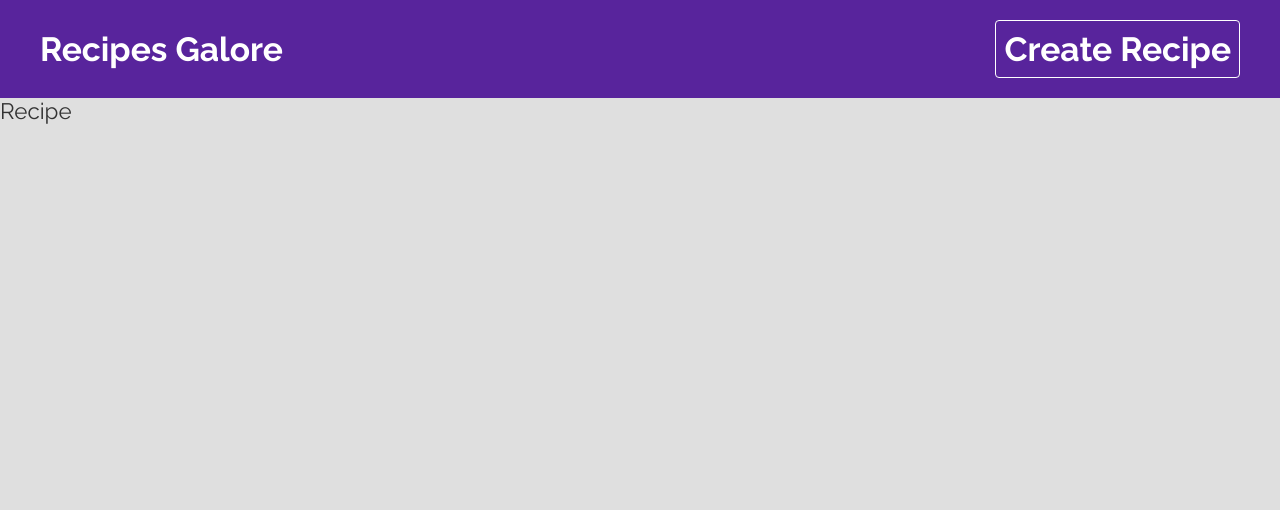
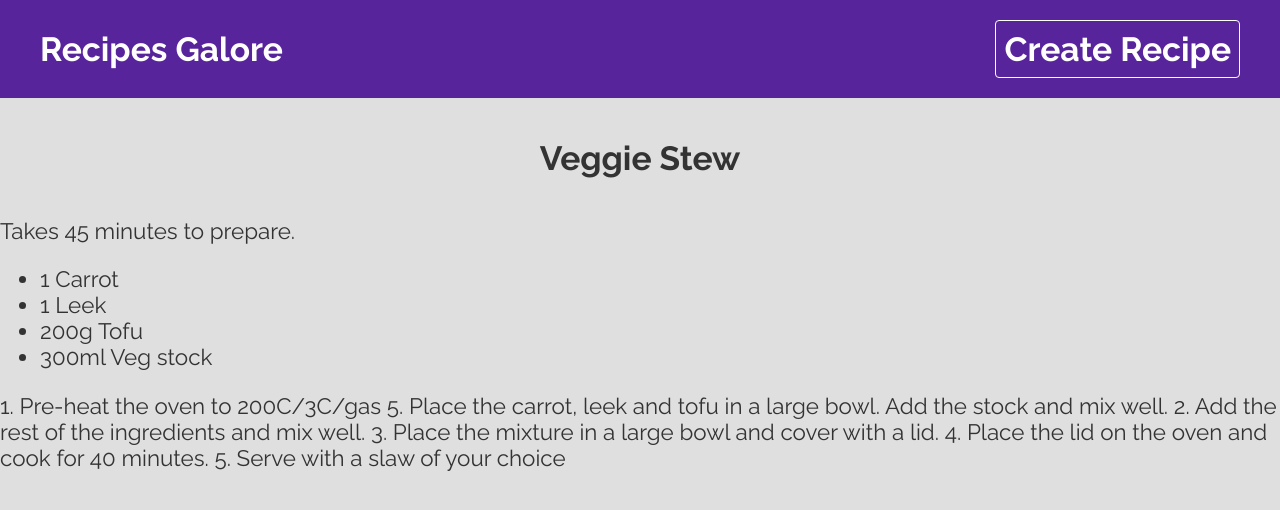
Before and after one commit to Filip-Sazdov/recipe-app, a React (Create React App) app: page /recipes/1 in a window 1280 px wide. Shown: the top 510 px of the page. Built offline with nearby package versions, Linux system fonts and the light colour scheme; data requests are answered from the project's data file.

Commit message:
add code template, logic and fetch functionality

```diff
--- a/src/pages/recipe/Recipe.js
+++ b/src/pages/recipe/Recipe.js
@@ -1,9 +1,30 @@
 import './Recipe.css'
 
 import React from 'react'
+import { useFetch } from '../../hooks/useFetch'
+import { useParams } from 'react-router-dom'
 
 export default function Recipe() {
+
+  const { id } = useParams()
+  const url = `http://localhost:3000/recipes/${id}`
+  const { data: recipe, isLoading, error } = useFetch(url)
+
   return (
-    <div>Recipe</div>
+    <div className='recipe'>
+      {isLoading && <h1 className='loading'>Recipes are loading...</h1>}
+      {error && <h1 className='error'>The following error occured: {error}</h1>}
+
+      {recipe && (
+        <>
+          <h2 className='page-title'>{recipe.title}</h2>
+          <p>Takes {recipe.cookingTime} to prepare.</p>
+          <ul>
+            {recipe.ingredients.map(ing => <li key={ing}>{ing}</li>)}
+          </ul>
+          <p className='method'>{recipe.method}</p>
+        </>
+      )}
+    </div>
   )
 }
```
